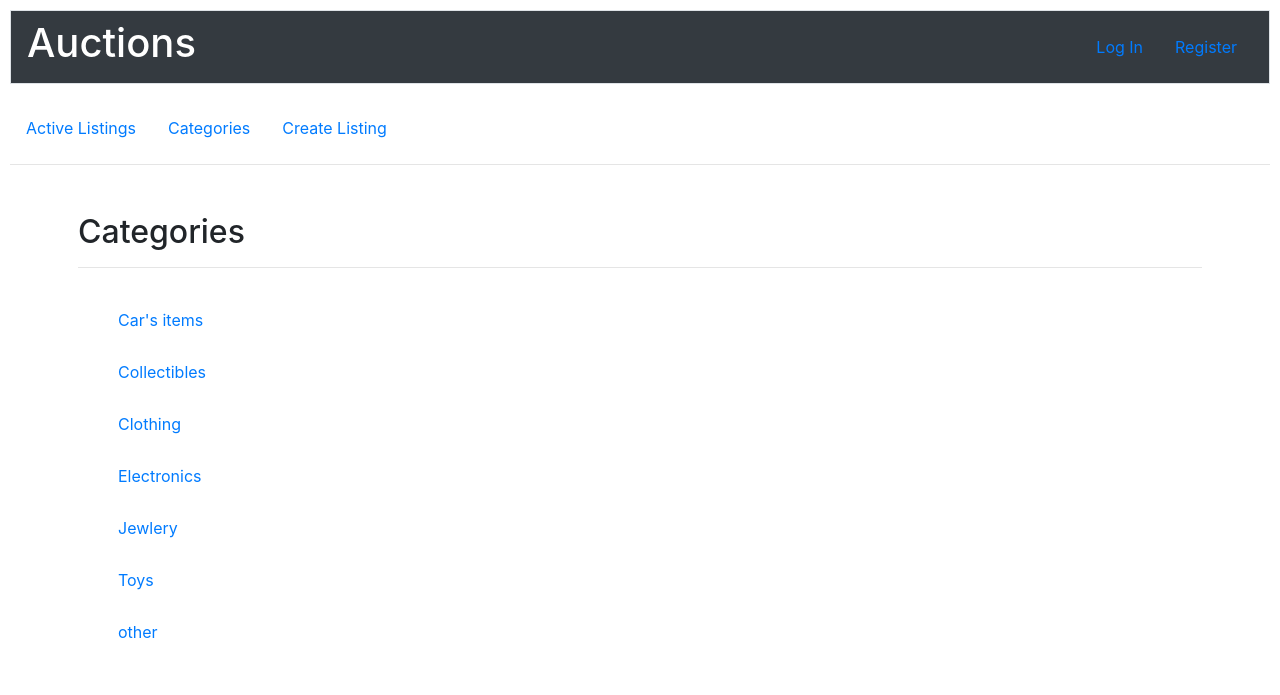
After one commit to pulszao/E-Commerce, a Django app: page /categories in a window 1280 px wide. The commit adds this page. Shown: the top 695 px of the page. Run offline with Django 3.2, Linux system fonts and the light colour scheme; parts of the project's set-up code (start-up, migrations or seed data) failed here and were passed over; some libraries are stand-ins or nearby versions.

Commit message:
categories search

```diff
--- /dev/null
+++ b/auctions/templates/auctions/categories.html
@@ -0,0 +1,15 @@
+{% extends "auctions/layout.html" %}
+
+{% block body %}
+    <h2>Categories</h2><hr><br>
+        <ul>
+            {% for cat in categories %}
+            <li class="media">
+                <div class="media-body" style="text-align: left;">
+                    <p class="mt-0 mb-1"><a href="{% url 'categories' cat%}">{{ cat }}</a></p>
+                </div>
+            </li><br>
+            {% endfor %}
+        </ul>
+
+{% endblock %}
--- a/auctions/templates/auctions/index.html
+++ b/auctions/templates/auctions/index.html
@@ -2,6 +2,9 @@
 
 {% block body %}
     <h2>Active Listings</h2><hr><br>
+    {% if not listings %}
+        <h5 class="alert alert-secondary col-md-5">There's no available item on this category</h5>
+    {% endif %}
         {% for listing in listings %}
             <li class="media" style="background-color: lightgray;" >
                 <img style="height: 200px;" src="{{ listing.image }}" class="mr-3">
--- a/auctions/templates/auctions/layout.html
+++ b/auctions/templates/auctions/layout.html
@@ -45,7 +45,7 @@
                 <a class="nav-link" href="{% url 'view_watchlist' %}">Watchlist</a>
             </li> {% endif %}
             <li class="nav-item">
-                <a class="nav-link" href="#">something else</a>
+                <a class="nav-link" href="{% url 'view_categories' %}">Categories</a>
             </li>
             <li class="nav-item">
                 <a class="nav-link" href="{% url 'create' %}">Create Listing</a>
--- a/auctions/templates/auctions/watchlist.html
+++ b/auctions/templates/auctions/watchlist.html
@@ -2,10 +2,13 @@
 
 {% block body %}
     <h2>Watchlist</h2><hr><br>
+        {% if not watchlist %}
+        <h5 class="alert alert-secondary col-md-5">You haven't added any items to you watchlist</h5>
+        {% endif %}
         {% for listing in watchlist %}
             <li class="media"><br>
                 <div class="media-body" style="text-align: left;">
-                    <h3 class="mt-0 mb-1"><a href="auction/{{ listing.listing_title }}">{{ listing.listing_title }}</a></h3>
+                    <h4 class="mt-0 mb-1"><a href="auction/{{ listing.listing_title }}">{{ listing.listing_title }}</a></h4>
                 </div>
             </li><br>
         {% endfor %}
--- a/auctions/urls.py
+++ b/auctions/urls.py
@@ -12,5 +12,7 @@ urlpatterns = [
     path("watchlist/<str:title>", views.watchlist, name="watchlist"),
     path("remove_watchlist/<str:title>", views.remove_watchlist, name="remove_watchlist"),
     path("watchlist", views.view_watchlist, name="view_watchlist"),
-    path("create_listing", views.create_listing, name="create")
+    path("create_listing", views.create_listing, name="create"),
+    path("categories", views.view_categories, name="view_categories"),
+    path("categories/<str:category>", views.categories, name="categories")
 ]
--- a/auctions/views.py
+++ b/auctions/views.py
@@ -311,6 +311,20 @@ def remove_watchlist(request, title):
 
 
 def view_watchlist(request):
-        return render(request, "auctions/watchlist.html", {
+    return render(request, "auctions/watchlist.html", {
         "watchlist": Watchlist.objects.filter(username=request.user.username)
+        })
+
+
+def view_categories(request):
+    categories = ["Car's items", "Collectibles", "Clothing", "Electronics", "Jewlery", "Toys", "other"]
+    return render(request, "auctions/categories.html", {
+        "categories": categories
+        })
+
+
+def categories(request, category):
+    #query db for infos
+    return render(request, "auctions/index.html", {
+        "listings": Listing.objects.filter(category=category)
     })
```
Also changed, not shown: db.sqlite3.
